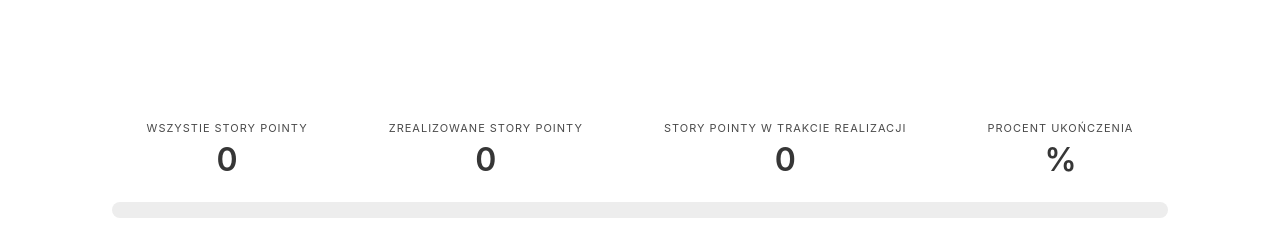
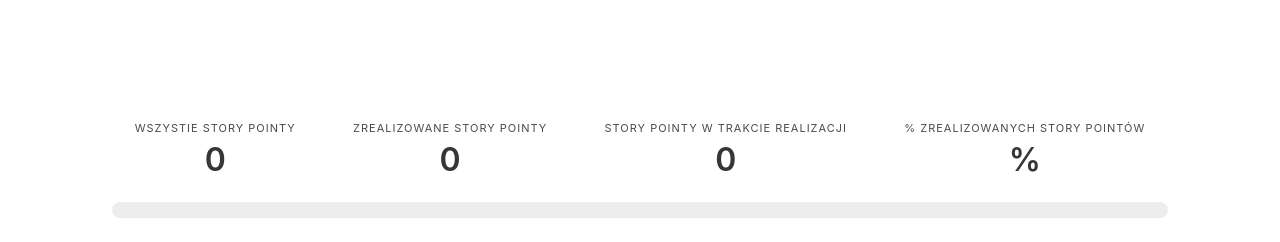
Before and after one commit to w13rny/jira_version_chart, a Flask app: template app/templates/chart.html in a window 1280 px wide. Shown: the top 242 px of the page. Run offline with Flask 2, Linux system fonts and the light colour scheme; the template is opened without the code that fills it, so the values that code supplies are empty.

Commit message:
percent resolved fixed

```diff
--- a/app/models/report/issuelist.py
+++ b/app/models/report/issuelist.py
@@ -38,6 +38,6 @@ class IssueList:
     @property
     def percent_resolved(self) -> Optional[float]:
         if self.all_story_points == 0:
-            return 0.0
+            return 100.0
         else:
             return self.resolved_story_points/self.all_story_points*100
--- a/app/templates/_macro_issue_list.html
+++ b/app/templates/_macro_issue_list.html
@@ -27,7 +27,7 @@
         </div>
         <div class="level-item has-text-centered">
             <div>
-                <p class="heading">Procent ukończenia</p>
+                <p class="heading">% zrealizowanych Story Pointów</p>
                 <p class="title">{{ data.percent_resolved|round(1) }}%</p>
             </div>
         </div>
```
